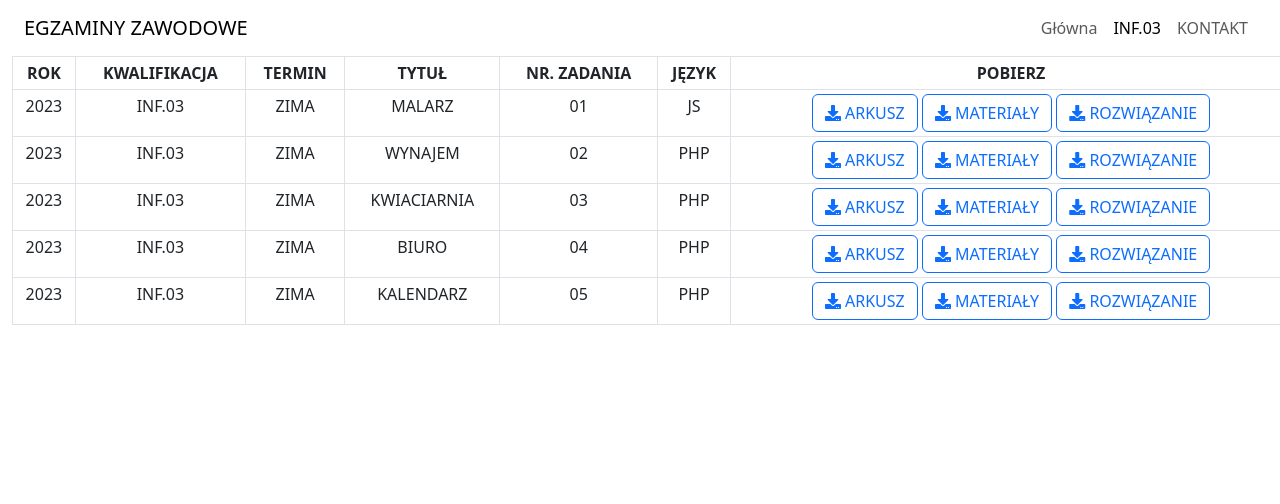
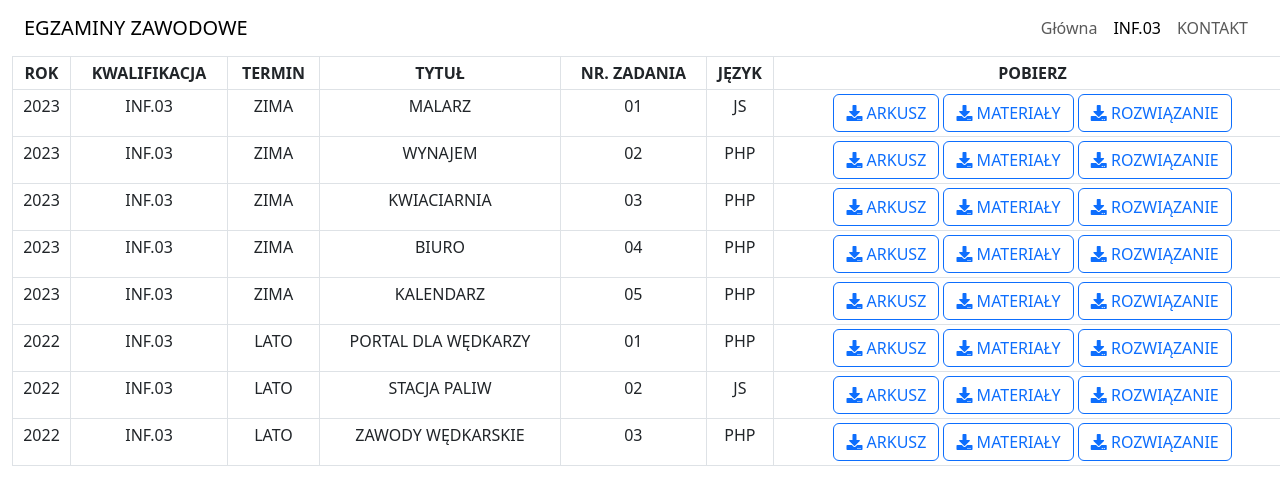
Before and after one commit to viktorchernikov/Egzaminy-Zawodowe, a plain HTML site: page pages/inf03.html in a window 1280 px wide. Drawn offline with Linux system fonts and the light colour scheme.

Commit message:
Dodałem arkusze i rozwiązania. INF.03, Lato 2022

```diff
--- a/pages/inf03.html
+++ b/pages/inf03.html
@@ -101,6 +101,45 @@
                             <a class="btn btn-outline-primary" href="https://raw.githubusercontent.com/viktorchernikov/Egzaminy-Zawodowe/main/resources/data/exams/inf03/2023/0/05/solution.zip" download><i class="fa fa-download"></i> ROZWIĄZANIE</a>
                         </td>
                     </tr>
+                    <tr>
+                        <td scope="row">2022</td>
+                        <td>INF.03</td>
+                        <td>LATO</td>
+                        <td>PORTAL DLA WĘDKARZY</td>
+                        <td>01</td>
+                        <td>PHP</td>
+                        <td>
+                            <a class="btn btn-outline-primary" href="https://raw.githubusercontent.com/viktorchernikov/Egzaminy-Zawodowe/main/resources/data/exams/inf03/2022/2/01/exam.pdf" download><i class="fa fa-download"></i> ARKUSZ</a>
+                            <a class="btn btn-outline-primary" href="https://raw.githubusercontent.com/viktorchernikov/Egzaminy-Zawodowe/main/resources/data/exams/inf03/2022/2/01/materials.zip" download><i class="fa fa-download"></i> MATERIAŁY</a>
+                            <a class="btn btn-outline-primary" href="https://raw.githubusercontent.com/viktorchernikov/Egzaminy-Zawodowe/main/resources/data/exams/inf03/2022/2/01/solution.zip" download><i class="fa fa-download"></i> ROZWIĄZANIE</a>
+                        </td>
+                    </tr>
+                    <tr>
+                        <td scope="row">2022</td>
+                        <td>INF.03</td>
+                        <td>LATO</td>
+                        <td>STACJA PALIW</td>
+                        <td>02</td>
+                        <td>JS</td>
+                        <td>
+                            <a class="btn btn-outline-primary" href="https://raw.githubusercontent.com/viktorchernikov/Egzaminy-Zawodowe/main/resources/data/exams/inf03/2022/2/02/exam.pdf" download><i class="fa fa-download"></i> ARKUSZ</a>
+                            <a class="btn btn-outline-primary" href="https://raw.githubusercontent.com/viktorchernikov/Egzaminy-Zawodowe/main/resources/data/exams/inf03/2022/2/02/materials.zip" download><i class="fa fa-download"></i> MATERIAŁY</a>
+                            <a class="btn btn-outline-primary" href="https://raw.githubusercontent.com/viktorchernikov/Egzaminy-Zawodowe/main/resources/data/exams/inf03/2022/2/02/solution.zip" download><i class="fa fa-download"></i> ROZWIĄZANIE</a>
+                        </td>
+                    </tr>
+                    <tr>
+                        <td scope="row">2022</td>
+                        <td>INF.03</td>
+                        <td>LATO</td>
+                        <td>ZAWODY WĘDKARSKIE</td>
+                        <td>03</td>
+                        <td>PHP</td>
+                        <td>
+                            <a class="btn btn-outline-primary" href="https://raw.githubusercontent.com/viktorchernikov/Egzaminy-Zawodowe/main/resources/data/exams/inf03/2022/2/03/exam.pdf" download><i class="fa fa-download"></i> ARKUSZ</a>
+                            <a class="btn btn-outline-primary" href="https://raw.githubusercontent.com/viktorchernikov/Egzaminy-Zawodowe/main/resources/data/exams/inf03/2022/2/03/materials.zip" download><i class="fa fa-download"></i> MATERIAŁY</a>
+                            <a class="btn btn-outline-primary" href="https://raw.githubusercontent.com/viktorchernikov/Egzaminy-Zawodowe/main/resources/data/exams/inf03/2022/2/03/solution.zip" download><i class="fa fa-download"></i> ROZWIĄZANIE</a>
+                        </td>
+                    </tr>
                 </tbody>
             </table>
         </div>
```
Also changed, not shown: 9 other files.
